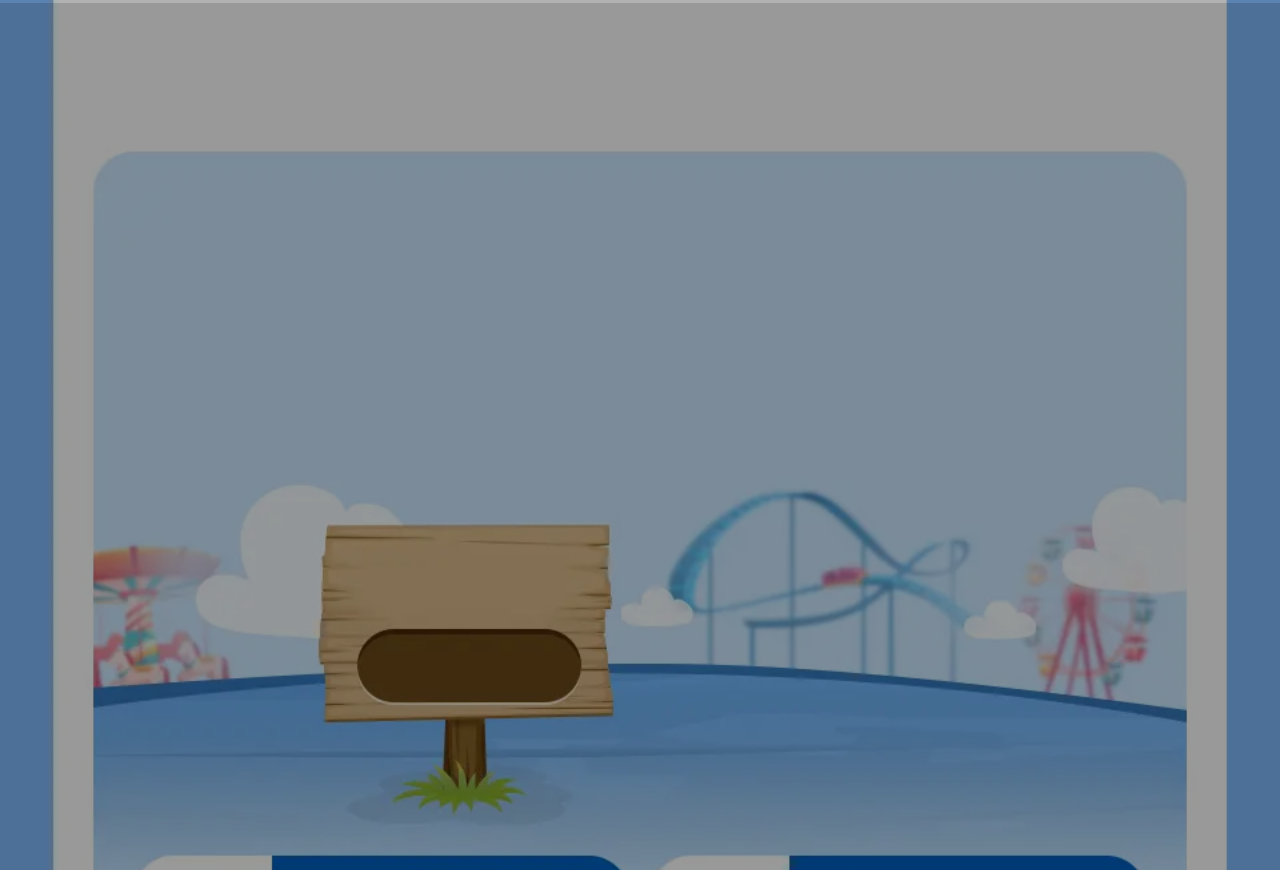
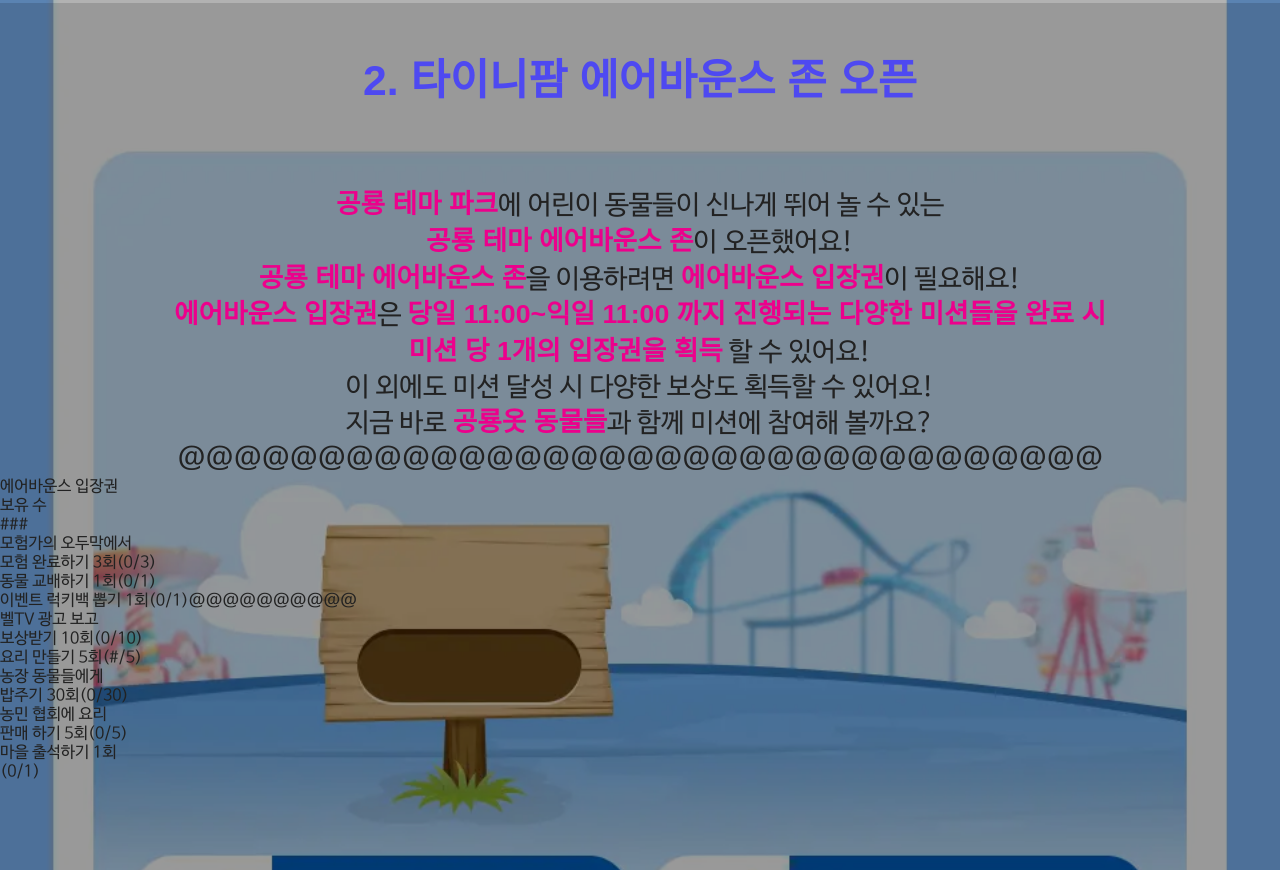
Before and after one commit to BaeYeongGi/seo_check, a website: page src/html/index.html in a window 1280 px wide. Shown: the part 1930-2800 px from the top of the page. Drawn offline with nearby package versions, Linux system fonts and the light colour scheme; files that its build step writes are made by us from their sources; files whose address does not match are found by name; a web font is replaced by a local one.

Commit message:
feat: 이미지 점검

```diff
--- a/src/html/index.html
+++ b/src/html/index.html
@@ -29,7 +29,31 @@
       </ul>
     </section>
     <section class="section step2">
-
+      <h2 class="event_title">2. 타이니팜 에어바운스 존 오픈</h2>
+      <p class="event_text">
+      <span>공룡 테마 파크</span>에 어린이 동물들이 신나게 뛰어 놀 수 있는<br/>
+      <span>공룡 테마 에어바운스 존</span>이 오픈했어요!<br/>
+      <span>공룡 테마 에어바운스 존</span>을 이용하려면 <span>에어바운스 입장권</span>이 필요해요!<br/>
+      <span>에어바운스 입장권</span>은 <span>당일 11:00~익일 11:00 까지 진행되는 다양한 미션들을 완료 시</span><br/>
+      <span>미션 당 1개의 입장권을 획득</span> 할 수 있어요!<br/>
+      이 외에도 미션 달성 시 다양한 보상도 획득할 수 있어요!<br/>
+      지금 바로 <span>공룡옷 동물들</span>과 함께 미션에 참여해 볼까요?<br/>
+      @@@@@@@@@@@@@@@@@@@@@@@@@@@@@@@@@
+      </p>
+      <dl class="event_ticket">
+        <dt>에어바운스 입장권<br/>보유 수</dt>
+        <dd>###</dd>
+      </dl>
+      <ul class="event_mission">
+        <li class="stamp_taken">모험가의 오두막에서<br/>모험 완료하기 3회<span>(0/3)</span></li>
+        <li class="stamp_complete">동물 교배하기 1회<span>(0/1)</span></li>
+        <li>이벤트 럭키백 뽑기 1회<span>(0/1)</span>@@@@@@@@@@</li>
+        <li>벨TV 광고 보고<br/>보상받기 10회<span>(0/10)</span></li>
+        <li>요리 만들기 5회<span>(#/5)</span></li>
+        <li>농장 동물들에게<br/>밥주기 30회<span>(0/30)</span></li>
+        <li>농민 협회에 요리<br/>판매 하기 5회<span>(0/5)</span></li>
+        <li>마을 출석하기 1회<br/><span>(0/1)</span></li>
+      </ul>
     </section>
     <section class="section step_event">
 
--- a/src/scss/com2us.scss
+++ b/src/scss/com2us.scss
@@ -39,33 +39,25 @@
   position:relative;
 
   .event_title {
-    // position:absolute;
-    // left:50%;
-    // transform:translateX(-50%);
+    display:flex;
+    justify-content:center;
+    align-items: center;
+    height:size(110);
     color:#4e49f1;
     font-size:size(32);
     font-weight:700;
     text-align:center;
-    &.step1 {
-      // top:size(442);
-
-    }
   }
 
   .event_text {
-    // position:absolute;
-    // left:50%;
-    // transform:translateX(-50%);
+
     font-size:size(20);
     line-height:size(26);
     text-align:center;
+    padding-top:size(28);
     span {
       color:#ec008c;
       font-weight:700;
-    }
-    &.step1 {
-      // padding-top:size(60);
-      // top:size(539);
     }
   }
   .event_notice {
@@ -92,9 +84,8 @@
   &.step1 {
     height:size(1050);
     background-color:rgba(0,0,0,0.3);
-    padding-top:size(40);
+
     .event_text {
-      padding-top:size(62);
     }
     .item1, .item2, .arrow {
       font-size:size(20);
@@ -148,7 +139,9 @@
   ul {
     li {
       a {
-        display:block;
+        display:flex;
+        justify-content: center;
+        align-items: center;
         border:2px solid #fff;
         width:size(48);
         height:size(48);
@@ -156,7 +149,6 @@
         font-size:size(21);
         box-sizing:border-box;
         text-align:center;
-        line-height:size(48);
         font-weight:700;
         box-shadow:0px 4px 8px rgba(0, 0, 0, 0.5);
       }
```
Also changed, not shown: src/html/webp_png.html (added, +18 -0 lines), dist/css/com2us.css, dist/html/index.html, dist/html/webp_png.html (added), dist/images/img_penguin.png (added), dist/images/img_penguin.webp (added), dist/images/img_slide.png (added), dist/images/img_slide.webp (added), dist/images/img_stamp_complete.png (added), dist/images/img_stamp_complete.webp (added), dist/images/img_stamp_taken.png (added), dist/images/img_stamp_taken.webp (added).
